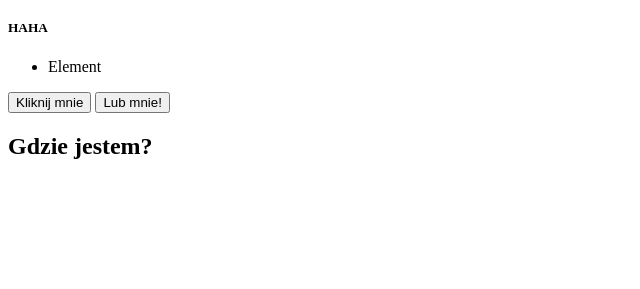
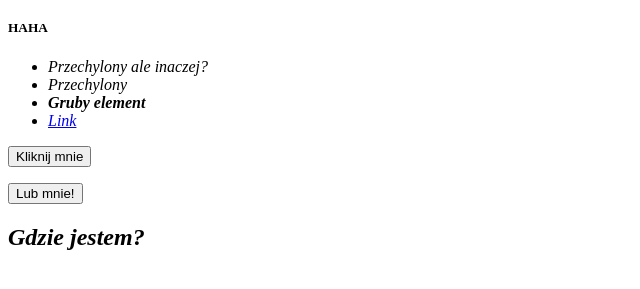
Before and after one commit to MichalCaputa/Repozytorium, a plain HTML site: page index.html in a window 1280 px wide. Shown: the part 61-350 px from the top of the page, without its empty margins (0-640 px from the left). Drawn offline with Linux system fonts and the light colour scheme.

Commit message:
Kolejne zabawy z kodowaniem
przypominajka- niech wchodzi w nawyk

```diff
--- a/index.html
+++ b/index.html
@@ -10,9 +10,12 @@
     <h1>Nagłówek</h1>
     <h5>HAHA</h5>
     <ul>
-      <li>Element</li>
+      <li><em>Przechylony ale inaczej?</em></li>
+      <li><i>Przechylony</i</li>
+      <li><b>Gruby element</b></li>
+      <li><a href="https://google.pl">Link</a></li>
     </ul>
-    <button>Kliknij mnie</button>
+    <p><button>Kliknij mnie</button></p>
     <button>Lub mnie!</button>
     <h2>Gdzie jestem?</h2>
   </body>
```
